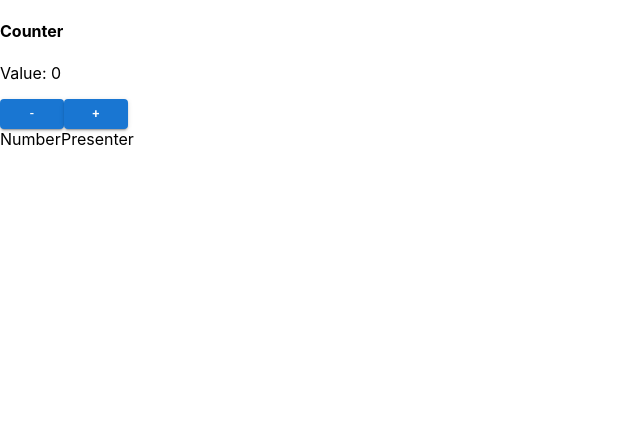
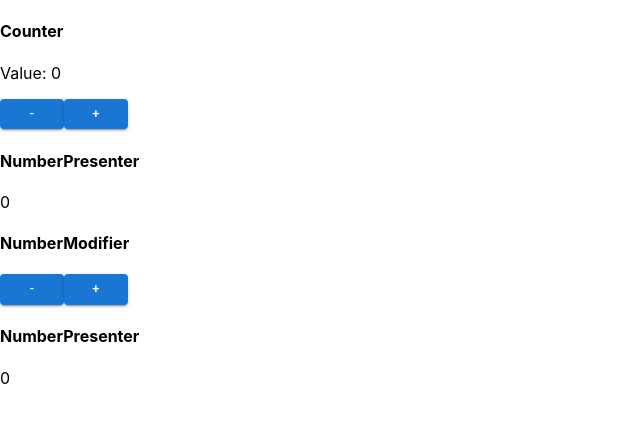
Before and after one commit to klikknpro/template-fullstack-project, a React (Create React App) app in the folder frontend/: page / in a window 1280 px wide. Shown: the top 422 px of the page, without its empty margins (0-640 px from the left). Built offline with nearby package versions, Linux system fonts and the light colour scheme.

Commit message:
usecontext stuff

```diff
--- a/frontend/src/App.jsx
+++ b/frontend/src/App.jsx
@@ -2,21 +2,24 @@ import { React, useEffect, useState } from "react";
 import { Routes, Route, Link } from "react-router-dom";
 import Button from "@mui/material/Button";
 import NumberPresenter from "./components/NumberPresenter";
+import NumberModifier from "./components/NumberModifier";
+import { useCounter } from "./CounterProvider";
 
 function App() {
-  const [value, setValue] = useState(0);
+  const { value, increment, decrement } = useCounter(); //custom hook bro!
 
   return (
     <div className="App">
       <h4>Counter</h4>
       <p>Value: {value}</p>
-      <Button onClick={() => setValue(value - 1)} variant="contained" size="small">
+      <Button onClick={decrement} variant="contained" size="small">
         -
       </Button>
-      <Button onClick={() => setValue(value + 1)} variant="contained" size="small">
+      <Button onClick={increment} variant="contained" size="small">
         +
       </Button>
-      <NumberPresenter value={value} />
+      <NumberPresenter />
+      <NumberModifier />
     </div>
   );
 }
--- /dev/null
+++ b/frontend/src/CounterProvider.jsx
@@ -0,0 +1,25 @@
+import { React, useState, useContext, createContext } from "react";
+const CounterContext = createContext();
+
+// custom hook bro
+const useCounter = () => {
+  return useContext(CounterContext);
+};
+
+const CounterProvider = ({ children }) => {
+  const [value, setValue] = useState(0);
+
+  const increment = () => {
+    setValue(value + 1);
+  };
+
+  const decrement = () => {
+    setValue(value - 1);
+  };
+
+  const contextValue = { increment, decrement, value };
+
+  return <CounterContext.Provider value={{ increment, decrement, value }}>{children}</CounterContext.Provider>;
+};
+
+export { CounterProvider, useCounter };
--- /dev/null
+++ b/frontend/src/components/NumberModifier.jsx
@@ -0,0 +1,23 @@
+import { React, useEffect, useState } from "react";
+import Button from "@mui/material/Button";
+import NumberPresenter from "./NumberPresenter";
+import { useCounter } from "../CounterProvider";
+
+const NumberModifier = () => {
+  const { increment, decrement } = useCounter(); //custom hook bro!
+
+  return (
+    <div>
+      <h4>NumberModifier</h4>
+      <Button onClick={decrement} variant="contained" size="small">
+        -
+      </Button>
+      <Button onClick={increment} variant="contained" size="small">
+        +
+      </Button>
+      <NumberPresenter />
+    </div>
+  );
+};
+
+export default NumberModifier;
--- a/frontend/src/components/NumberPresenter.jsx
+++ b/frontend/src/components/NumberPresenter.jsx
@@ -1,7 +1,15 @@
-import React from "react";
+import { React, useEffect, useState } from "react";
+import { useCounter } from "../CounterProvider";
 
-const NumberPresenter = ({ value }) => {
-  return <div>NumberPresenter</div>;
+const NumberPresenter = () => {
+  const { value } = useCounter(); //custom hook bro!
+
+  return (
+    <div>
+      <h4>NumberPresenter</h4>
+      <p>{value}</p>
+    </div>
+  );
 };
 
 export default NumberPresenter;
--- a/frontend/src/index.js
+++ b/frontend/src/index.js
@@ -3,15 +3,16 @@ import ReactDOM from "react-dom/client";
 import { BrowserRouter } from "react-router-dom";
 import "./index.css";
 import App from "./App";
+import { CounterProvider } from "./CounterProvider";
 // import ErrorBoundary from "./components/ErrorBoundary";
 // import reportWebVitals from "./reportWebVitals";
 
 const root = ReactDOM.createRoot(document.getElementById("root"));
 root.render(
   <BrowserRouter>
-    {/* <ErrorBoundary> */}
-    <App />
-    {/* </ErrorBoundary> */}
+    <CounterProvider>
+      <App />
+    </CounterProvider>
   </BrowserRouter>
 );
 // reportWebVitals();
```
